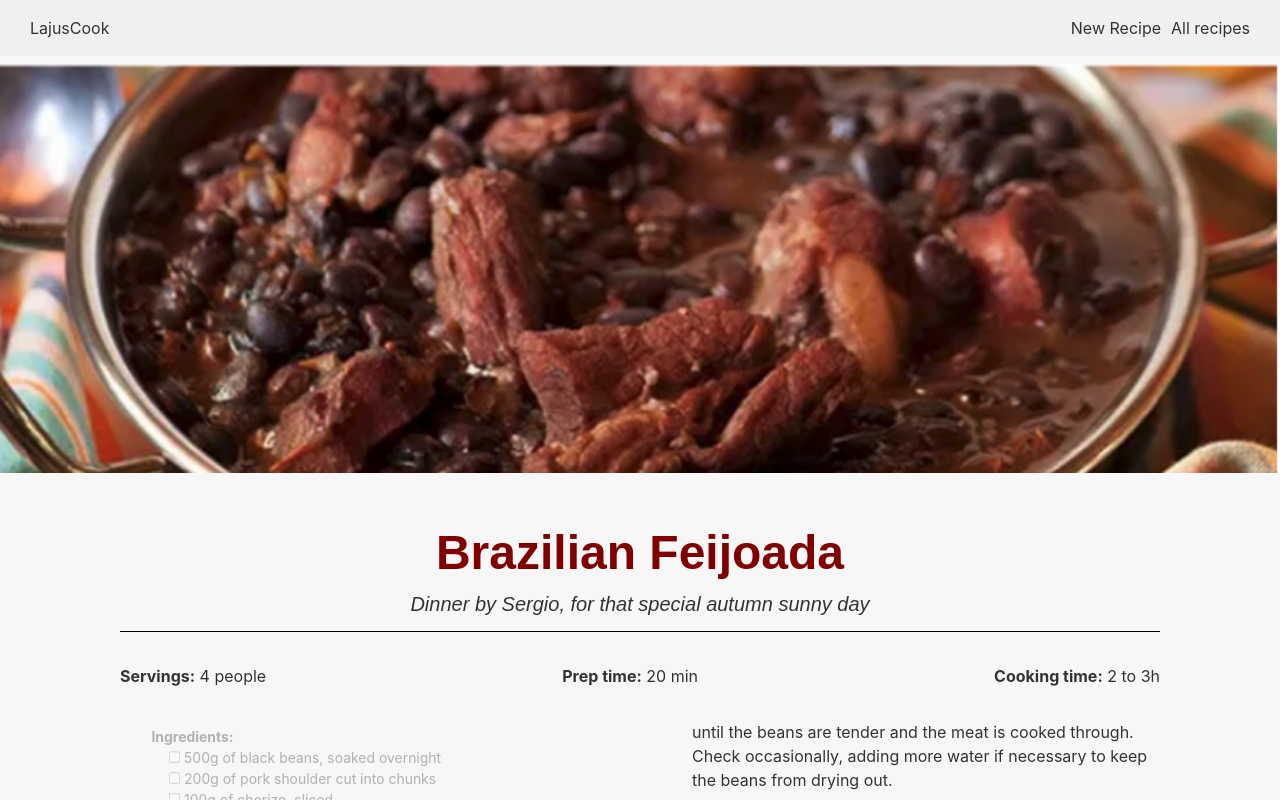
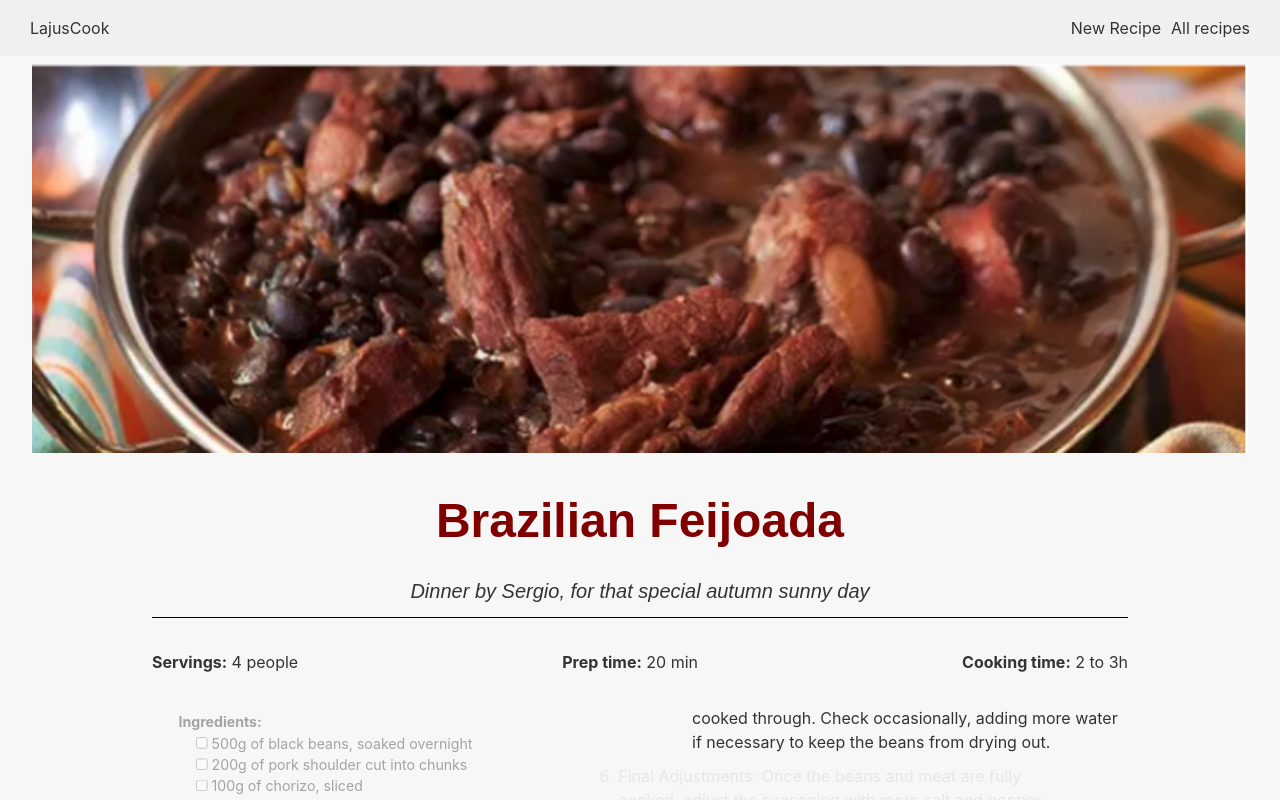
Before and after one commit to elanor/lajus-cookbook, a React (Create React App) app: page /recipe/1 in a window 1280 px wide. Built offline with nearby package versions, Linux system fonts and the light colour scheme.

Commit message:
tailwind styles update

```diff
--- a/src/App.js
+++ b/src/App.js
@@ -36,11 +36,11 @@ const [isOpenNewRecipe, setIsOpenNewRecipe] = useState( false );
 
         <main>
 
-            <div className="container-wide">
+            <div className="container-wide px-8">
 
                  <Routes>
                   <Route path="/recipe/:id" element={<RecipeItem />} />
-                  <Route path="/" element={<RecipeList />} />
+                  <Route path="/" element={<RecipeList />}/>
                 </Routes>
 
               </div>
--- a/src/RecipeItem.css
+++ b/src/RecipeItem.css
@@ -91,21 +91,12 @@ h5 {
 .recipe__title {
     grid-area: title;
     width: 100%;
-    display: flex;
-    justify-content: center;
-    align-items: center;
     padding: 24px 0 0;
-    font-size: 48px;
-    font-weight: 800;
 }
 
 .recipe__description {
     grid-area: description;
-    grid-column-start: 1;
     padding: 0 0 12px;
-    display: flex;
-    justify-content: center;
-    font-size: 20px;
     border-bottom: 1px black solid;
 }
 
--- a/src/RecipeItem.js
+++ b/src/RecipeItem.js
@@ -49,8 +49,8 @@ function RecipeItem() {
 
 {/* <img src={require(`./assets/${currentRecipe.image}`)}  alt='image' className="recipe__image"/> */}
 
-        <h1 className='recipe__title tablet:text-5xl tablet:leading-10 mobile:text-4xl'>{currentRecipe.name}</h1>
-        <h5 className='recipe__description tablet:leading-7 tablet:mt-4 mobile:text-xl mobile:mt-4 mobile:leading-5'>{currentRecipe.description}</h5>
+        <h1 className='recipe__title flex justify-center text-5xl font-extrabold tablet:font-bold tablet:text-5xl tablet:leading-none mobile:text-4xl'>{currentRecipe.name}</h1>
+        <h5 className='recipe__description flex justify-center text-xl mt-8 tablet:leading-7 tablet:mt-6 mobile:text-xl mobile:mt-4 mobile:leading-5'>{currentRecipe.description}</h5>
 
 
         <div className="servings flex justify-between pt-8 mobile:flex-col">
--- a/src/RecipeList.js
+++ b/src/RecipeList.js
@@ -5,7 +5,7 @@ import recipes from './mock/recipes-list';
 function RecipeList() {
   return (
     // <div className='inline-grid gap-10 grid-cols-3 tablet:grid-cols-2 mobile:grid-cols-1'>
-    <div className='grid gap-10 grid-flow-row grid-cols-autoFit grow'>
+    <div className='grid gap-6 grid-flow-row grid-cols-autoFit grow mobile:items-center'>
                 {recipes.map((recipe) => (
                 <Link to={`/recipe/${recipe.id}`} className="tile m-4" key={recipe.id}>
                     <h2 className='tile__title'>{recipe.name}</h2>
```
